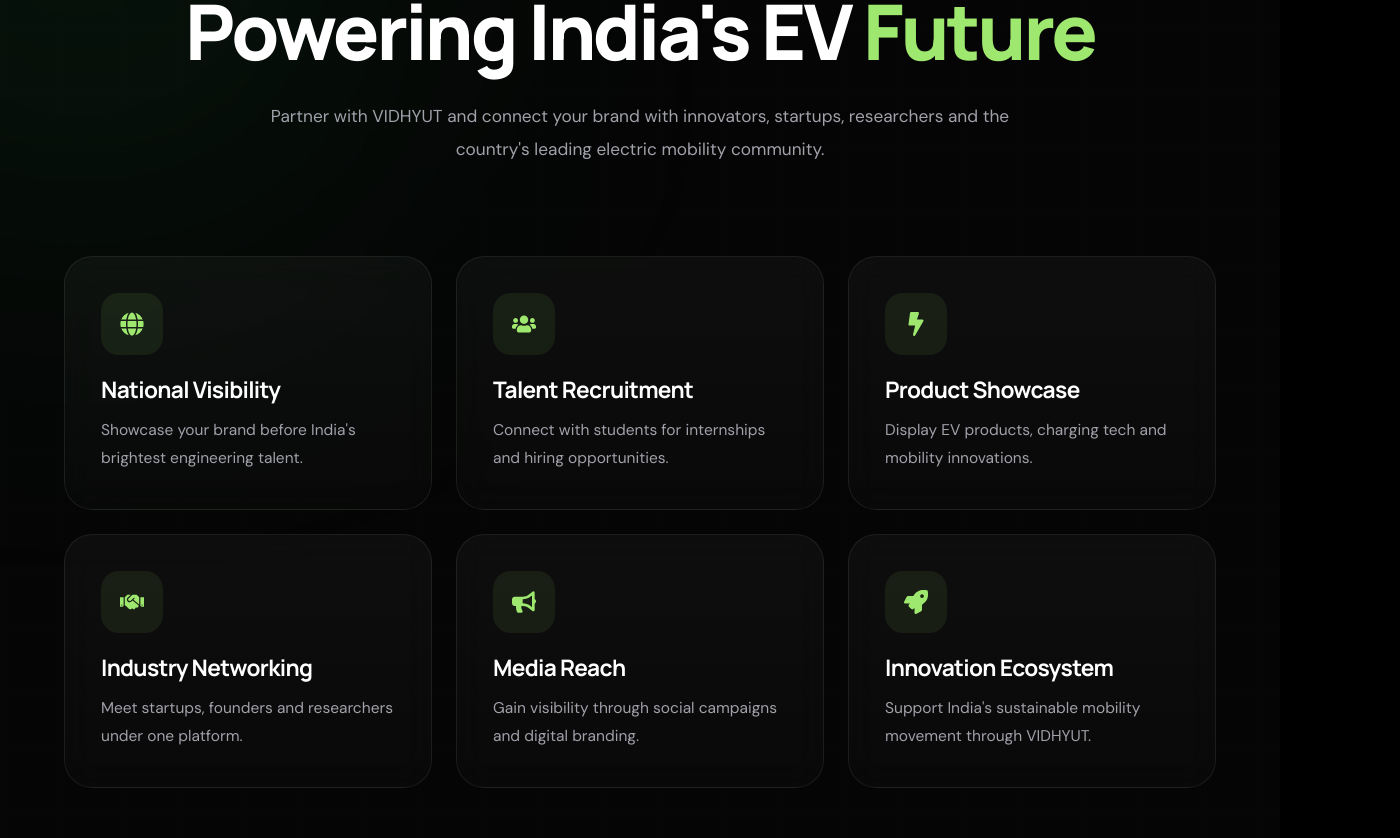
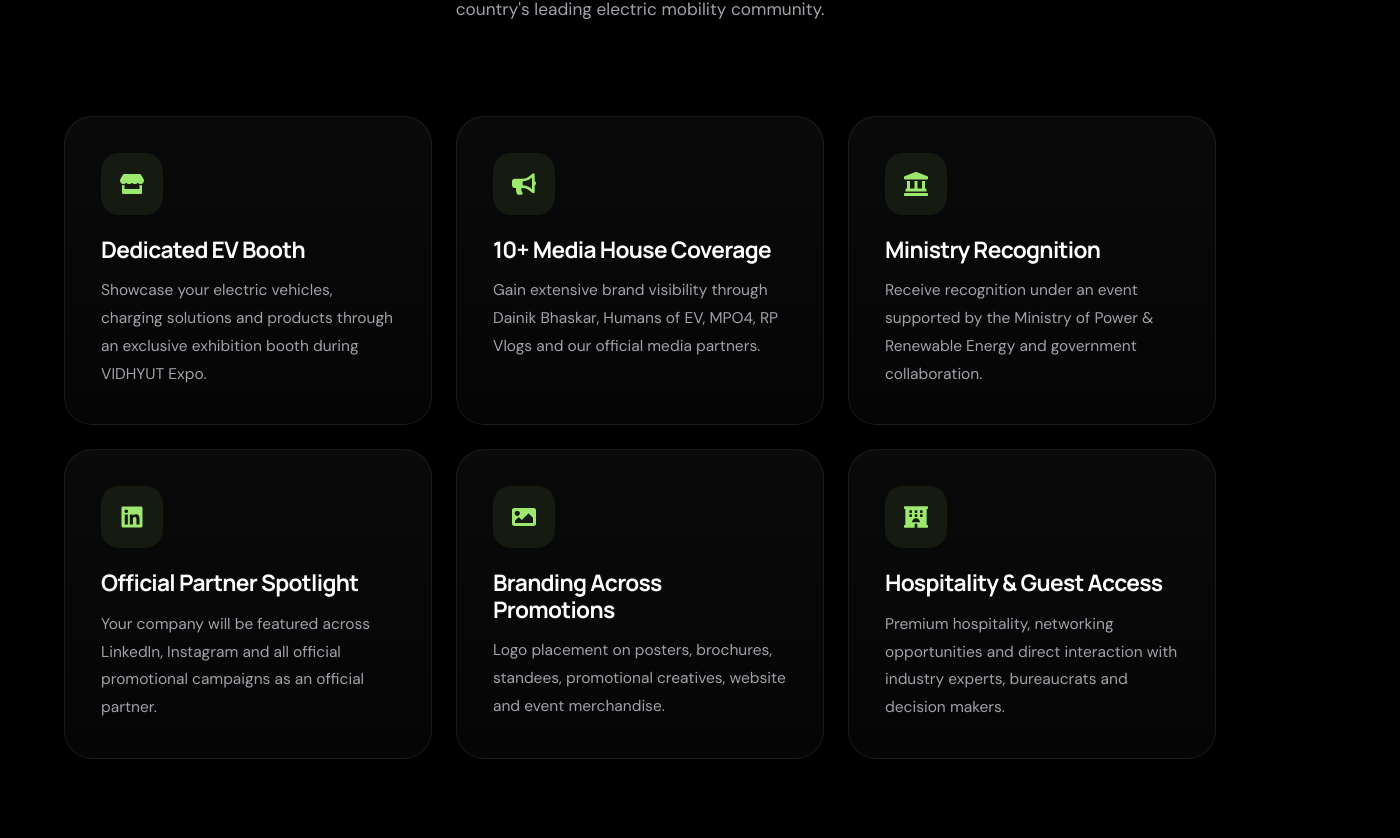
Before and after one commit to pratiksonaniya2-del/vidhyut-web-developers, a Next.js app: page / in a window 1280 px wide. Shown: the part 4682-5520 px from the top of the page, 1400 px wide, since content can reach past the window. Built offline with nearby package versions, Linux system fonts and the light colour scheme.

Commit message:
Sponsorship page updated

```diff
--- a/src/components/SponsorShips.jsx
+++ b/src/components/SponsorShips.jsx
@@ -14,41 +14,41 @@
   FaBullhorn,
   FaRocket,
   FaBuilding,
-  FaLandmark,
+  FaLandmark,FaStore,FaLinkedin,FaImage,FaHotel
 } from "react-icons/fa";
 
 /* ---------------- BENEFITS ---------------- */
 
 const benefits = [
   {
-    icon: <FaGlobe />,
-    title: "National Visibility",
-    desc: "Showcase your brand before India's brightest engineering talent.",
-  },
-  {
-    icon: <FaUsers />,
-    title: "Talent Recruitment",
-    desc: "Connect with students for internships and hiring opportunities.",
-  },
-  {
-    icon: <FaBolt />,
-    title: "Product Showcase",
-    desc: "Display EV products, charging tech and mobility innovations.",
-  },
-  {
-    icon: <FaHandshake />,
-    title: "Industry Networking",
-    desc: "Meet startups, founders and researchers under one platform.",
+    icon: <FaStore />,
+    title: "Dedicated EV Booth",
+    desc: "Showcase your electric vehicles, charging solutions and products through an exclusive exhibition booth during VIDHYUT Expo.",
   },
   {
     icon: <FaBullhorn />,
-    title: "Media Reach",
-    desc: "Gain visibility through social campaigns and digital branding.",
+    title: "10+ Media House Coverage",
+    desc: "Gain extensive brand visibility through Dainik Bhaskar, Humans of EV, MPO4, RP Vlogs and our official media partners.",
   },
   {
-    icon: <FaRocket />,
-    title: "Innovation Ecosystem",
-    desc: "Support India's sustainable mobility movement through VIDHYUT.",
+    icon: <FaLandmark />,
+    title: "Ministry Recognition",
+    desc: "Receive recognition under an event supported by the Ministry of Power & Renewable Energy and government collaboration.",
+  },
+  {
+    icon: <FaLinkedin />,
+    title: "Official Partner Spotlight",
+    desc: "Your company will be featured across LinkedIn, Instagram and all official promotional campaigns as an official partner.",
+  },
+  {
+    icon: <FaImage />,
+    title: "Branding Across Promotions",
+    desc: "Logo placement on posters, brochures, standees, promotional creatives, website and event merchandise.",
+  },
+  {
+    icon: <FaHotel />,
+    title: "Hospitality & Guest Access",
+    desc: "Premium hospitality, networking opportunities and direct interaction with industry experts, bureaucrats and decision makers.",
   },
 ];
 
@@ -83,7 +83,7 @@
   const [open, setOpen] = useState(false);
 
   return (
-    <section className="sp-section" id="sponsors">
+    <section className="Sponsors" id="Sponsors">
       {/* Background */}
       <div className="sp-glow sp-left" />
       <div className="sp-glow sp-right" />
```
